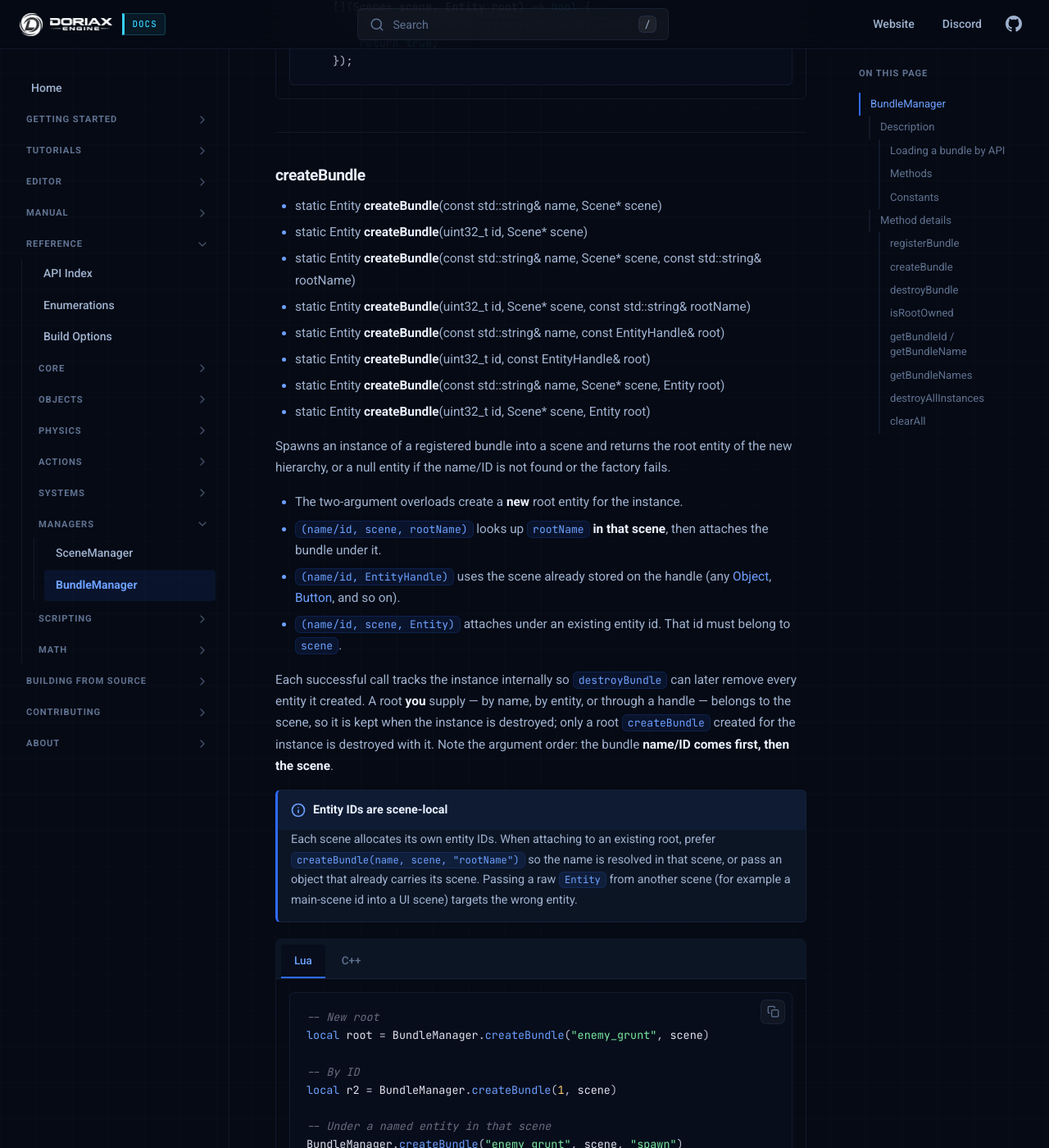
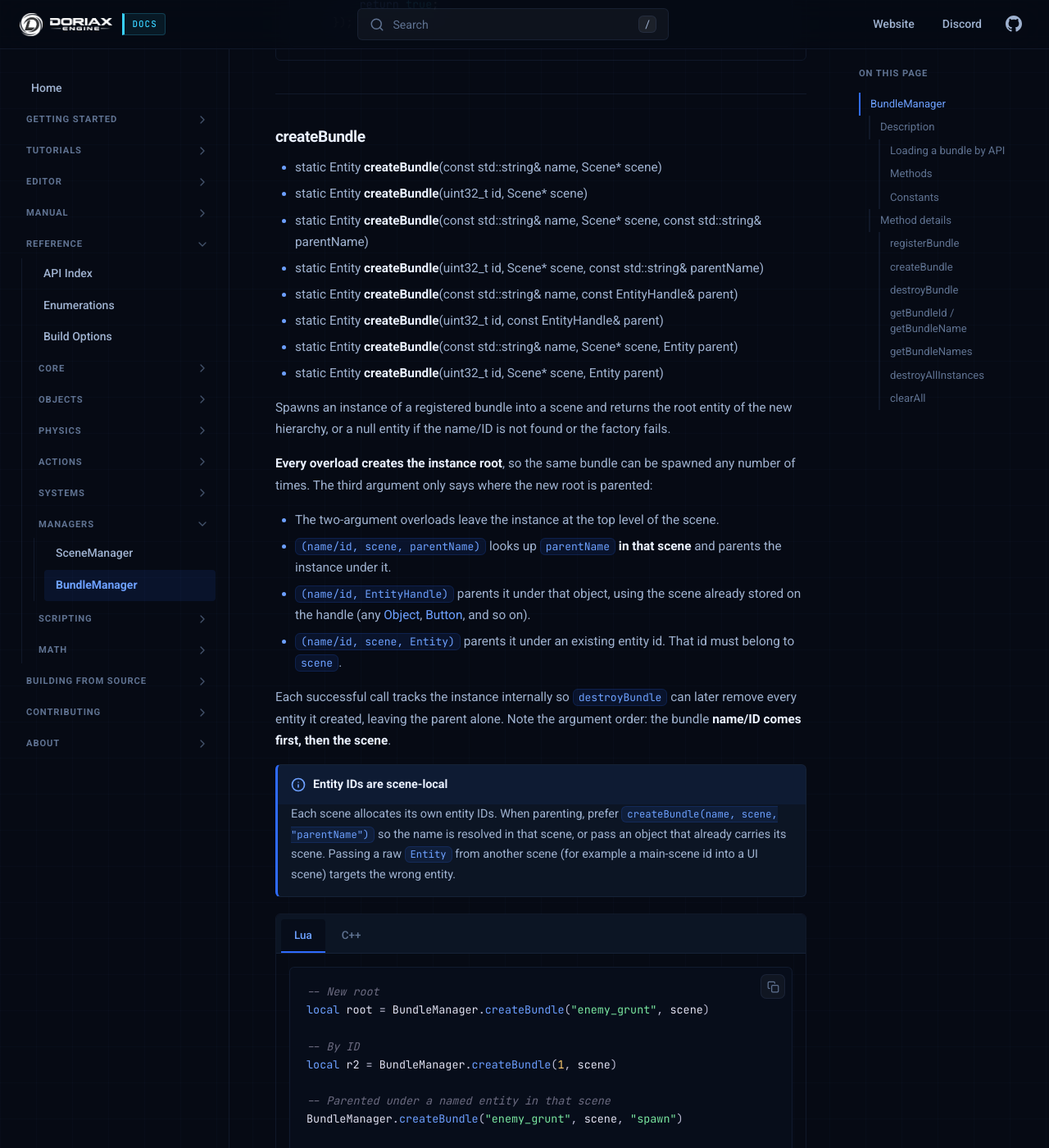
Before and after one commit to doriaxengine/doriax-docs, an MkDocs documentation site: the page built from docs/reference/classes/bundlemanager.md, in a window 1280 px wide and 1400 px high, scrolled down 2400 px. Shown: the whole window at 82% size. Built offline with MkDocs 1.6.1, drawn with Linux system fonts in a browser that asks for light colours; some of the changed text lies outside the part shown.

Commit message:
Updated bundle parenting and component subscriptions

````diff
--- a/docs/reference/classes/bundlemanager.md
+++ b/docs/reference/classes/bundlemanager.md
@@ -56,7 +56,6 @@ drops, UI cards, and any pooled hierarchy.
 | static void | [registerBundle](#registerbundle) | C++ |
 | static Entity | [createBundle](#createbundle) | C++ \| Lua |
 | static bool | [destroyBundle](#destroybundle) | C++ \| Lua |
-| static bool | [isRootOwned](#isrootowned) | C++ |
 | static uint32_t | [getBundleId](#getbundleid-getbundlename) | C++ \| Lua |
 | static std::string | [getBundleName](#getbundleid-getbundlename) | C++ \| Lua |
 | static std::vector\<std::string\> | [getBundleNames](#getbundlenames) | C++ \| Lua |
@@ -103,33 +102,34 @@ normally never write it yourself. It is C++-only and not exposed to Lua.
 
 * static Entity **createBundle**(const std::string& name, Scene* scene)
 * static Entity **createBundle**(uint32_t id, Scene* scene)
-* static Entity **createBundle**(const std::string& name, Scene* scene, const std::string& rootName)
-* static Entity **createBundle**(uint32_t id, Scene* scene, const std::string& rootName)
-* static Entity **createBundle**(const std::string& name, const EntityHandle& root)
-* static Entity **createBundle**(uint32_t id, const EntityHandle& root)
-* static Entity **createBundle**(const std::string& name, Scene* scene, Entity root)
-* static Entity **createBundle**(uint32_t id, Scene* scene, Entity root)
+* static Entity **createBundle**(const std::string& name, Scene* scene, const std::string& parentName)
+* static Entity **createBundle**(uint32_t id, Scene* scene, const std::string& parentName)
+* static Entity **createBundle**(const std::string& name, const EntityHandle& parent)
+* static Entity **createBundle**(uint32_t id, const EntityHandle& parent)
+* static Entity **createBundle**(const std::string& name, Scene* scene, Entity parent)
+* static Entity **createBundle**(uint32_t id, Scene* scene, Entity parent)
 
 Spawns an instance of a registered bundle into a scene and returns the root entity of the
 new hierarchy, or a null entity if the name/ID is not found or the factory fails.
 
-- The two-argument overloads create a **new** root entity for the instance.
-- `(name/id, scene, rootName)` looks up `rootName` **in that scene**, then attaches the
-  bundle under it.
-- `(name/id, EntityHandle)` uses the scene already stored on the handle (any
-  [Object](object.md), [Button](button.md), and so on).
-- `(name/id, scene, Entity)` attaches under an existing entity id. That id must belong
+**Every overload creates the instance root**, so the same bundle can be spawned any number of
+times. The third argument only says where the new root is parented:
+
+- The two-argument overloads leave the instance at the top level of the scene.
+- `(name/id, scene, parentName)` looks up `parentName` **in that scene** and parents the
+  instance under it.
+- `(name/id, EntityHandle)` parents it under that object, using the scene already stored on
+  the handle (any [Object](object.md), [Button](button.md), and so on).
+- `(name/id, scene, Entity)` parents it under an existing entity id. That id must belong
   to `scene`.
 
 Each successful call tracks the instance internally so [`destroyBundle`](#destroybundle)
-can later remove every entity it created. A root **you** supply — by name, by entity, or
-through a handle — belongs to the scene, so it is kept when the instance is destroyed;
-only a root `createBundle` created for the instance is destroyed with it. Note the
-argument order: the bundle **name/ID comes first, then the scene**.
+can later remove every entity it created, leaving the parent alone. Note the argument order:
+the bundle **name/ID comes first, then the scene**.
 
 !!! note "Entity IDs are scene-local"
-    Each scene allocates its own entity IDs. When attaching to an existing root, prefer
-    `createBundle(name, scene, "rootName")` so the name is resolved in that scene, or
+    Each scene allocates its own entity IDs. When parenting, prefer
+    `createBundle(name, scene, "parentName")` so the name is resolved in that scene, or
     pass an object that already carries its scene. Passing a raw `Entity` from another
     scene (for example a main-scene id into a UI scene) targets the wrong entity.
 
@@ -141,14 +141,14 @@ argument order: the bundle **name/ID comes first, then the scene**.
     -- By ID
     local r2 = BundleManager.createBundle(1, scene)
 
-    -- Under a named entity in that scene
+    -- Parented under a named entity in that scene
     BundleManager.createBundle("enemy_grunt", scene, "spawn")
 
-    -- Under an object that already carries its scene
+    -- Parented under an object that already carries its scene
     BundleManager.createBundle("enemy_grunt", someObject)
 
-    -- Under an existing entity id (must belong to scene)
-    BundleManager.createBundle("enemy_grunt", scene, existingRoot)
+    -- Parented under an existing entity id (must belong to scene)
+    BundleManager.createBundle("enemy_grunt", scene, existingEntity)
     ```
 
 === "C++"
@@ -166,12 +166,11 @@ argument order: the bundle **name/ID comes first, then the scene**.
 
 * static bool **destroyBundle**(Scene* scene, Entity rootEntity)
 
-Destroys a bundle instance by its root entity, removing every entity the spawn created,
-children first. The root goes with them only when [`createBundle`](#createbundle) created
-it; a root you passed in stays in the scene. If the bundle was registered with a custom
-destroyer, that is called instead of the default destruction. Returns `false` if
-`rootEntity` is not a tracked bundle root. Note the argument order: **scene first, then
-the root entity**.
+Destroys a bundle instance by its root entity, removing every entity the spawn created
+(children first, then the root). The entity the instance was parented to is not touched. If
+the bundle was registered with a custom destroyer, that is called instead of the default
+destruction. Returns `false` if `rootEntity` is not a tracked bundle root. Note the argument
+order: **scene first, then the root entity**.
 
 === "Lua"
     ```lua
@@ -182,17 +181,6 @@ the root entity**.
     ```cpp
     BundleManager::destroyBundle(&scene, root);
     ```
-
----
-
-### isRootOwned
-
-* static bool **isRootOwned**(Scene* scene, Entity rootEntity)
-
-Returns `true` when [`createBundle`](#createbundle) created the instance's root, which is
-also when [`destroyBundle`](#destroybundle) destroys it. A root you supplied belongs to the
-scene, so it returns `false`. Written for custom destroyers, which run while the instance is
-still tracked and often need to know whether the root is theirs to remove. C++-only.
 
 ---
 
````
Also changed, not shown: other parts of docs/reference/classes/bundlemanager.md (+1 -1 lines), docs/editor/project-workflow.md (+2 -2 lines), docs/manual/scenes-and-entities.md (+4 -3 lines).
